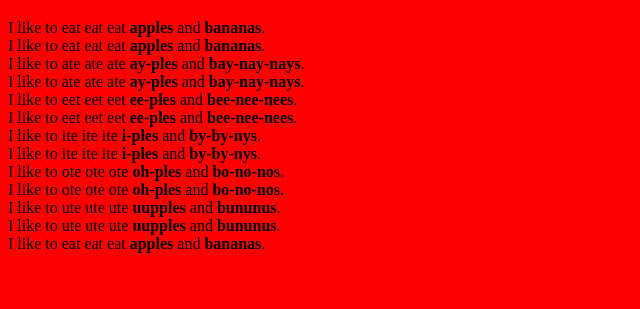
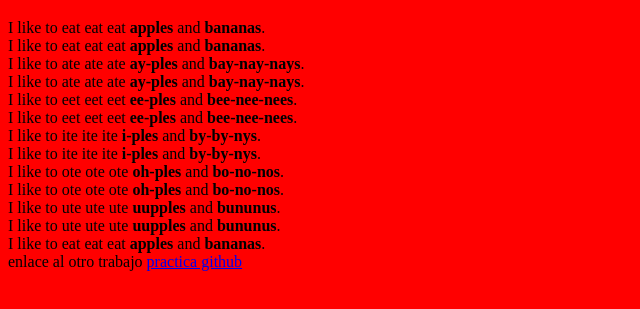
Before and after one commit to jballesta2001/jballesta, a plain HTML site: page jose_manuel_ballesta_clasesCSS.html in a window 1280 px wide. Shown: the part 61-370 px from the top of the page, without its empty margins (0-640 px from the left). Drawn offline with Linux system fonts and the light colour scheme.

Commit message:
Update jose_manuel_ballesta_clasesCSS.html

```diff
--- a/jose_manuel_ballesta_clasesCSS.html
+++ b/jose_manuel_ballesta_clasesCSS.html
@@ -13,6 +13,7 @@
     <h1><strong class="apples">Apples</strong> and <strong class="bananas">Bananas</strong></h1>
 
     <p>
+
     I like to eat eat eat
         <strong class="apples">apples</strong> and
         <strong class="bananas">bananas</strong>.<br>
@@ -52,6 +53,8 @@
     I like to eat eat eat
         <strong class="apples">apples</strong> and
         <strong class="bananas">bananas</strong>.<br>
+
+        enlace al otro trabajo <a href=index.html>practica github</a>
 </p>
 
     </body>
```
